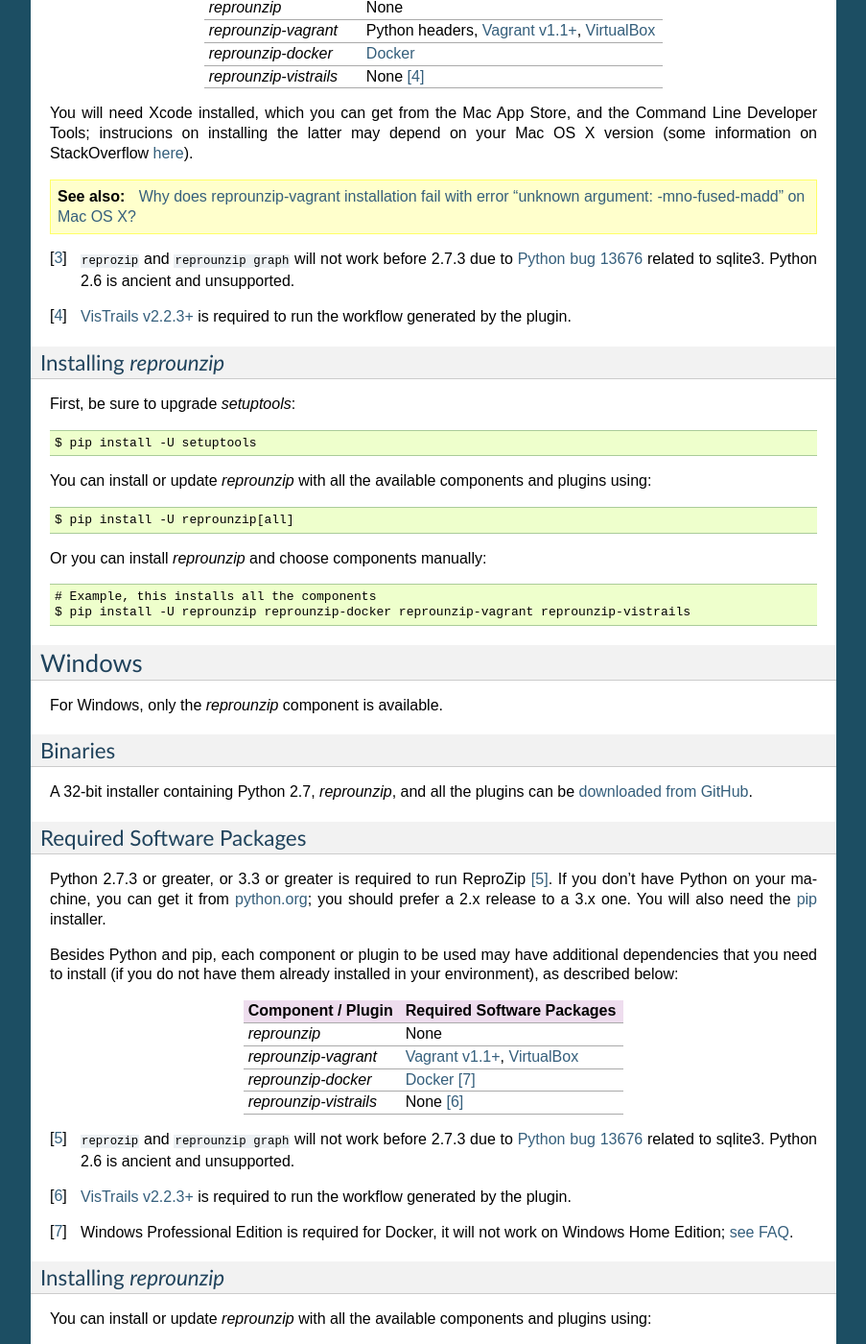
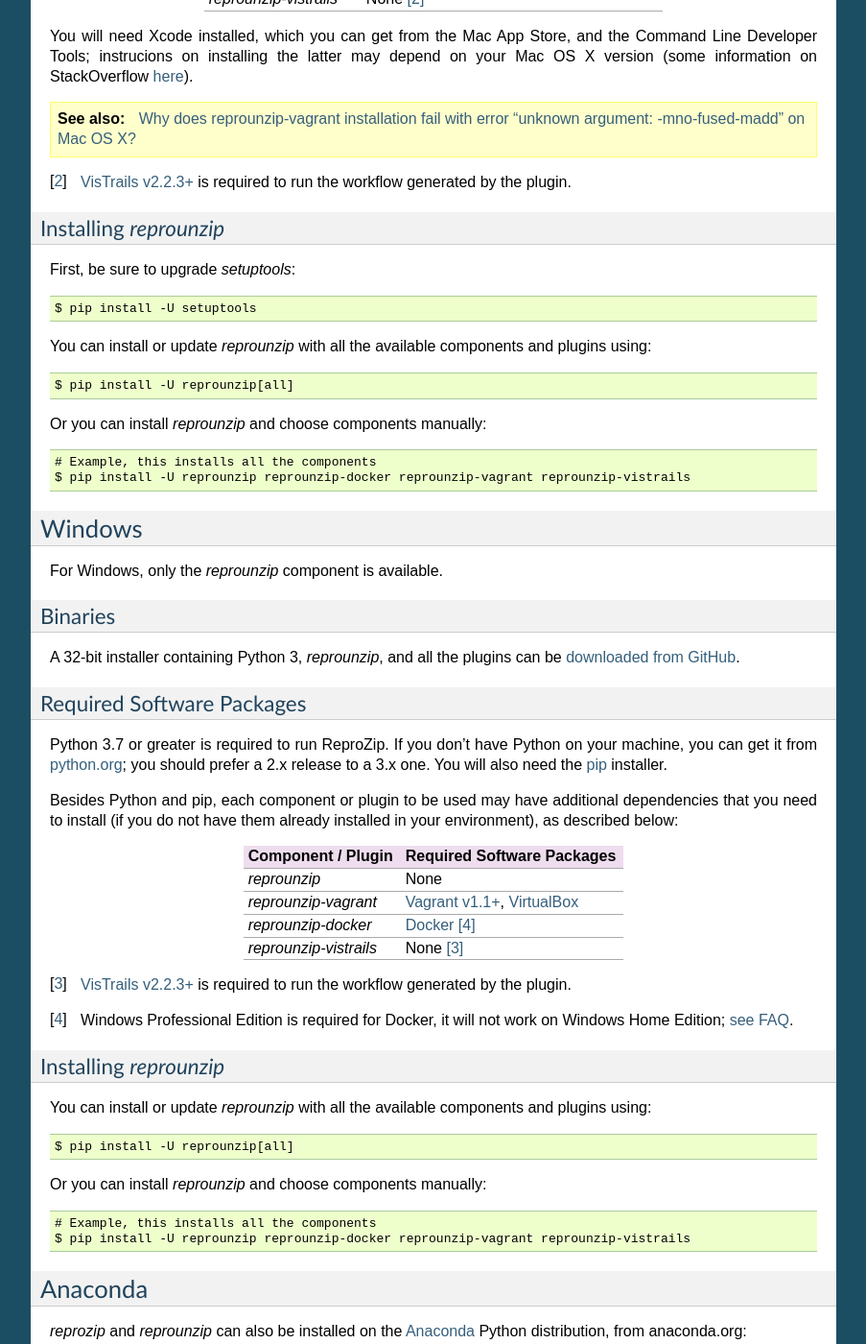
Before and after one commit to VIDA-NYU/reprozip, a Sphinx documentation site: the page built from docs/install.rst, in a window 1280 px wide and 1400 px high, scrolled down 1856 px. Shown: the whole window at 96% size, without its empty margins (198-1101 px from the left). Built offline with Sphinx 7.4.7, drawn with Linux system fonts in a browser that asks for light colours; some of the changed text lies outside the part shown.

Commit message:
DOC: Update required Python version

```diff
--- a/docs/graph.rst
+++ b/docs/graph.rst
@@ -2,8 +2,6 @@
 
 Visualizing the Provenance Graph
 ********************************
-
-..  note:: If you are using a Python version older than 2.7.3, this feature will not be available due to `Python bug 57885 <https://github.com/python/cpython/issues/57885>`__ related to sqlite3.
 
 To generate a *provenance graph* related to the experiment execution, the ``reprounzip graph`` command should be used::
 
--- a/docs/install.rst
+++ b/docs/install.rst
@@ -18,7 +18,7 @@
 Required Software Packages
 --------------------------
 
-Python 2.7.3 or greater, or 3.3 or greater is required to run ReproZip [#bug]_. If you don't have Python on your machine, you can get it from `python.org <https://www.python.org/>`__. You will also need the `pip <https://pip.pypa.io/en/latest/installing/>`__ installer.
+Python 3.7 or greater is required to run ReproZip. If you don't have Python on your machine, you can get it from `python.org <https://www.python.org/>`__. You will also need the `pip <https://pip.pypa.io/en/latest/installing/>`__ installer.
 
 Besides Python and pip, each component or plugin to be used may have additional dependencies that you need to install (if you do not have them already installed in your environment), as described below:
 
@@ -55,7 +55,6 @@
 
     yum install python3 python3-devel gcc sqlite-devel openssl-devel libffi-devel
 
-..  [#bug] ``reprozip`` and ``reprounzip graph`` will not work before 2.7.3 due to `Python bug 13676 <https://bugs.python.org/issue13676>`__ related to sqlite3. Python 2.6 is ancient and unsupported.
 ..  [#vis1] `VisTrails v2.2.3+ <https://www.vistrails.org/>`__ is required to run the workflow generated by the plugin.
 
 Installing *reprozip*
@@ -87,12 +86,12 @@
 Binaries
 --------
 
-An installer containing Python 2.7, *reprounzip*, and all the plugins can be `downloaded from GitHub <http://reprozip-files.s3-website-us-east-1.amazonaws.com/mac-installer>`__.
+An installer containing Python 3, *reprounzip*, and all the plugins can be `downloaded from GitHub <http://reprozip-files.s3-website-us-east-1.amazonaws.com/mac-installer>`__.
 
 Required Software Packages
 --------------------------
 
-Python 2.7.3 or greater, or 3.3 or greater is required to run ReproZip [#bug2]_. If you don't have Python on your machine, you can get it from `python.org <https://www.python.org/>`__; you should prefer a 2.x release to a 3.x one. You will also need the `pip <https://pip.pypa.io/en/latest/installing/>`__ installer.
+Python 3.7 or greater is required to run ReproZip. If you don't have Python on your machine, you can get it from `python.org <https://www.python.org/>`__; you should prefer a 2.x release to a 3.x one. You will also need the `pip <https://pip.pypa.io/en/latest/installing/>`__ installer.
 
 Besides Python and pip, each component or plugin to be used may have additional dependencies that you need to install (if you do not have them already installed in your environment), as described below:
 
@@ -114,7 +113,6 @@
 
 ..  seealso:: :ref:`Why does reprounzip-vagrant installation fail with error "unknown argument: -mno-fused-madd" on Mac OS X? <compiler_mac>`
 
-..  [#bug2] ``reprozip`` and ``reprounzip graph`` will not work before 2.7.3 due to `Python bug 13676 <https://bugs.python.org/issue13676>`__ related to sqlite3. Python 2.6 is ancient and unsupported.
 ..  [#vis2] `VisTrails v2.2.3+ <https://www.vistrails.org/>`__ is required to run the workflow generated by the plugin.
 
 Installing *reprounzip*
@@ -143,12 +141,12 @@
 Binaries
 --------
 
-A 32-bit installer containing Python 2.7, *reprounzip*, and all the plugins can be `downloaded from GitHub <http://reprozip-files.s3-website-us-east-1.amazonaws.com/windows-installer>`__.
+A 32-bit installer containing Python 3, *reprounzip*, and all the plugins can be `downloaded from GitHub <http://reprozip-files.s3-website-us-east-1.amazonaws.com/windows-installer>`__.
 
 Required Software Packages
 --------------------------
 
-Python 2.7.3 or greater, or 3.3 or greater is required to run ReproZip [#bug3]_. If you don't have Python on your machine, you can get it from `python.org <https://www.python.org/>`__; you should prefer a 2.x release to a 3.x one. You will also need the `pip <https://pip.pypa.io/en/latest/installing/>`__ installer.
+Python 3.7 or greater is required to run ReproZip. If you don't have Python on your machine, you can get it from `python.org <https://www.python.org/>`__; you should prefer a 2.x release to a 3.x one. You will also need the `pip <https://pip.pypa.io/en/latest/installing/>`__ installer.
 
 Besides Python and pip, each component or plugin to be used may have additional dependencies that you need to install (if you do not have them already installed in your environment), as described below:
 
@@ -165,7 +163,6 @@
 | *reprounzip-vistrails* | None [#vis3]_                                                          |
 +------------------------+------------------------------------------------------------------------+
 
-..  [#bug3] ``reprozip`` and ``reprounzip graph`` will not work before 2.7.3 due to `Python bug 13676 <https://bugs.python.org/issue13676>`__ related to sqlite3. Python 2.6 is ancient and unsupported.
 ..  [#vis3] `VisTrails v2.2.3+ <https://www.vistrails.org/>`__ is required to run the workflow generated by the plugin.
 ..  [#windowshome] Windows Professional Edition is required for Docker, it will not work on Windows Home Edition; `see FAQ <https://docs.docker.com/desktop/faqs/windowsfaqs/#can-i-install-docker-desktop-on-windows-10-home>`__.
 
--- a/docs/traceschema.rst
+++ b/docs/traceschema.rst
@@ -69,5 +69,3 @@
         envp TEXT NOT NULL,
         workingdir TEXT NOT NULL
         );
-
-..  [#nullbytes] Note that Python's sqlite3 lib is affected by `bug 13676 <https://bugs.python.org/issue13676>`__ up to Python 2.7.3, which prevents it from reading text or blob fields with embedded null bytes.
```
Also changed, not shown: other parts of docs/traceschema.rst (+1 -1 lines).
